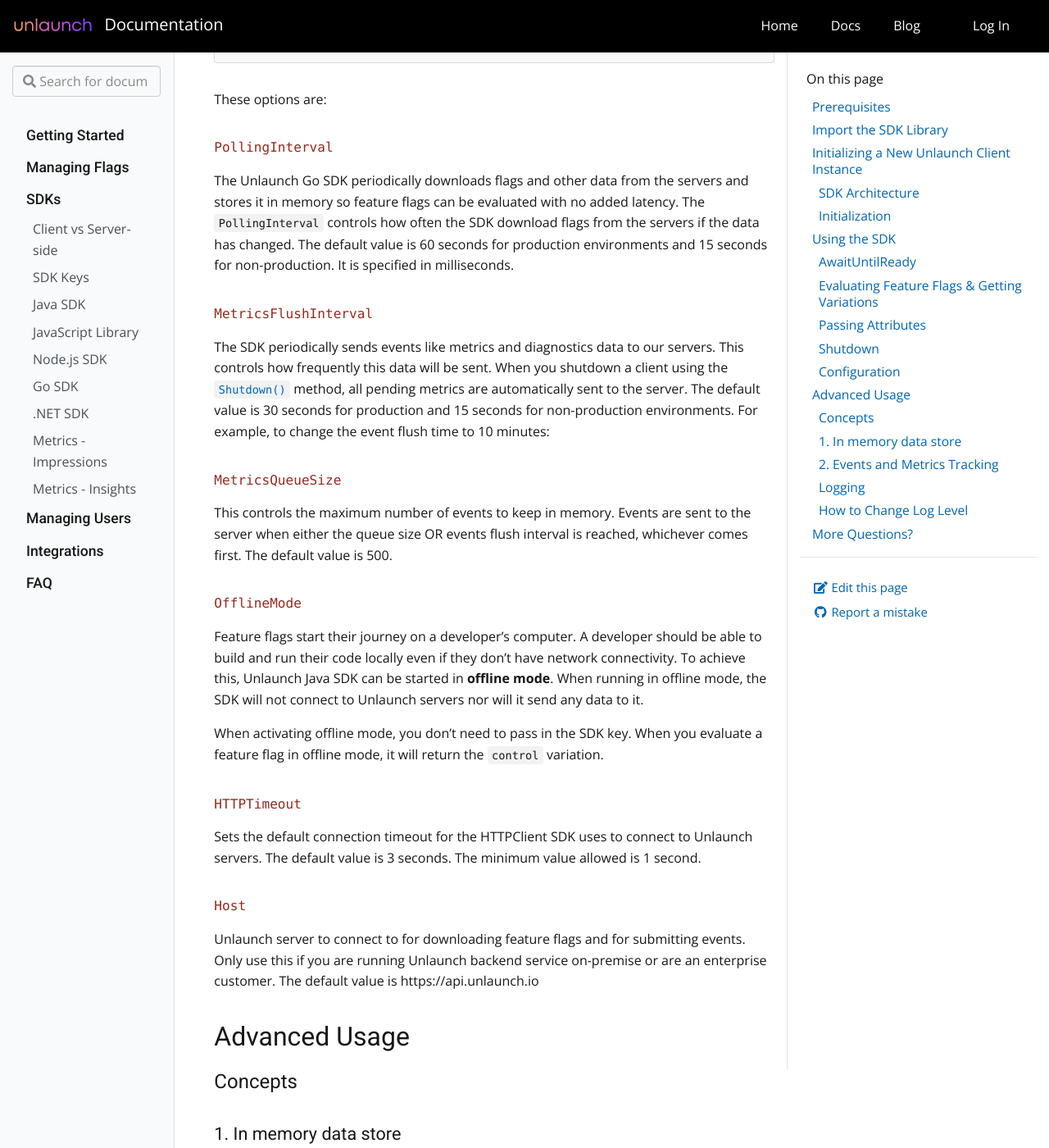
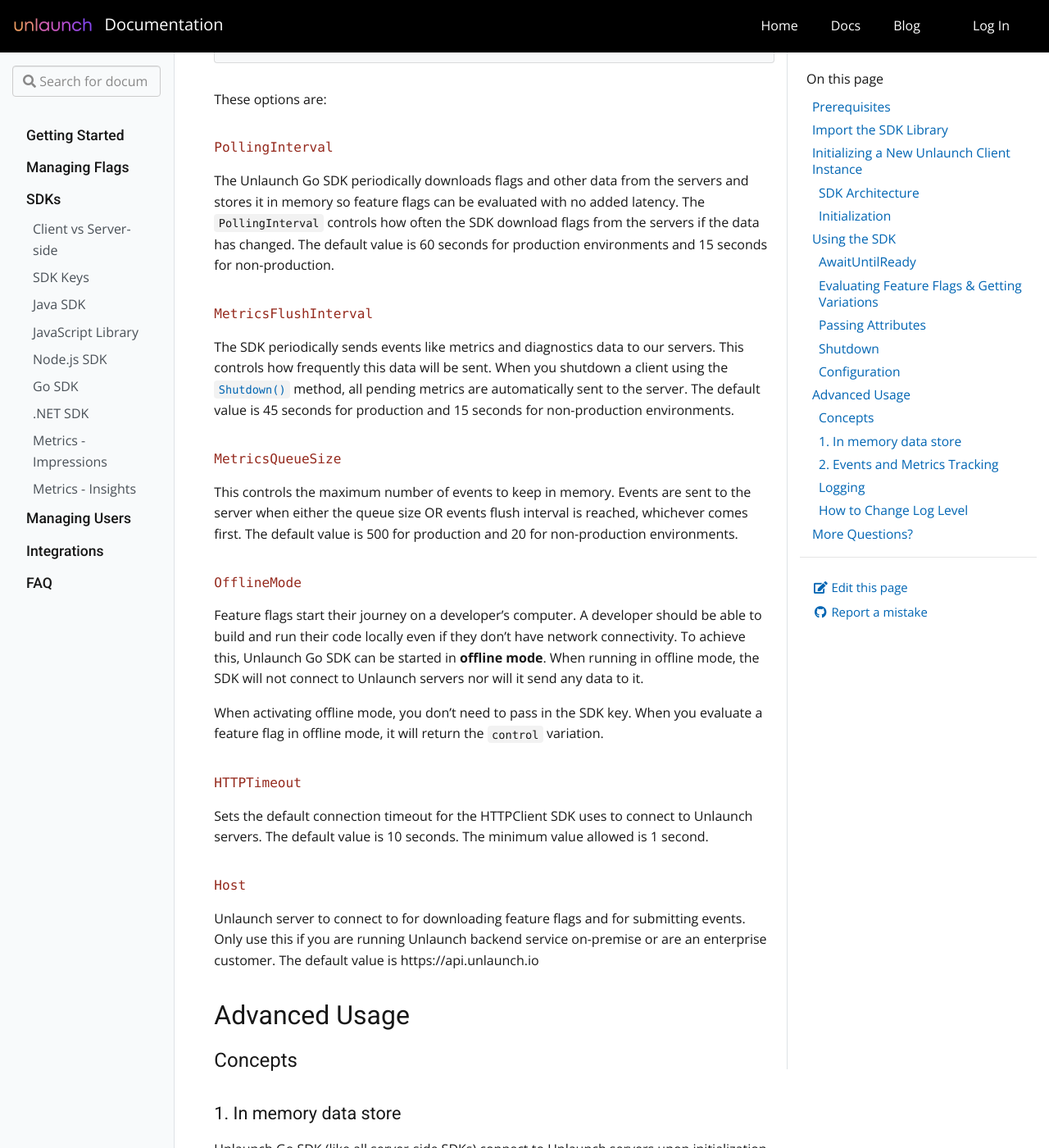
Before and after one commit to unlaunch/documentation, a Jekyll site: the page built from _docs/sdks/go-sdk.md, in a window 1280 px wide and 1400 px high, scrolled down 6884 px. Shown: the whole window at 82% size. Built offline with Jekyll 4.4.1, drawn with Linux system fonts in a browser that asks for light colours; some of the changed text lies outside the part shown.

Commit message:
UL-809 update SDK methods

```diff
--- a/_docs/sdks/go-sdk.md
+++ b/_docs/sdks/go-sdk.md
@@ -7,7 +7,7 @@
 
 This guide provides complete information about the Unlaunch Go SDK and how to integrate it in your applications to use feature flags to safely and confidently release new features to your users.
 
-The Unlaunch Go SDK provides a Go API to access Unlaunch. Using the SDK, you can easily build Go applications that can evaluate feature flags, access configuration, and more. Unlaunch Go SDK is *open source*. SDK source code is available on <a href="https://github.com/unlaunch/go-sdk" rel="nofollow">GitHub <i class="fab fa-github fa-fw"></i></a> You can also checkout the Java [example project](https://github.com/unlaunch/hello-go).
+The Unlaunch Go SDK provides a Go API to access Unlaunch. Using the SDK, you can easily build Go applications that can evaluate feature flags, access configuration, and more. Unlaunch Go SDK is *open source*. SDK source code is available on <a href="https://github.com/unlaunch/go-sdk" rel="nofollow">GitHub <i class="fab fa-github fa-fw"></i></a> You can also checkout the [example project](https://github.com/unlaunch/hello-go).
 
 ### Language Support
 
@@ -201,22 +201,22 @@
 These options are:
 
 ##### `PollingInterval`
-The Unlaunch Go SDK periodically downloads flags and other data from the servers and stores it in memory so feature flags can be evaluated with no added latency. The `PollingInterval` controls how often the SDK download flags from the servers if the data has changed. The default value is 60 seconds for production environments and 15 seconds for non-production. It is specified in milliseconds.
+The Unlaunch Go SDK periodically downloads flags and other data from the servers and stores it in memory so feature flags can be evaluated with no added latency. The `PollingInterval` controls how often the SDK download flags from the servers if the data has changed. The default value is 60 seconds for production environments and 15 seconds for non-production.
 
 
 ##### `MetricsFlushInterval`
-The SDK periodically sends events like metrics and diagnostics data to our servers. This controls how frequently this data will be sent. When you shutdown a client using the [`Shutdown()`](https://pkg.go.dev/github.com/unlaunch/go-sdk/unlaunchio/client#UnlaunchClient.Shutdown) method, all pending metrics are automatically sent to the server. The default value is 30 seconds for production and 15 seconds for non-production environments. For example, to change the event flush time to 10 minutes:
+The SDK periodically sends events like metrics and diagnostics data to our servers. This controls how frequently this data will be sent. When you shutdown a client using the [`Shutdown()`](https://pkg.go.dev/github.com/unlaunch/go-sdk/unlaunchio/client#UnlaunchClient.Shutdown) method, all pending metrics are automatically sent to the server. The default value is 45 seconds for production and 15 seconds for non-production environments.
 
 ##### `MetricsQueueSize`
-This controls the maximum number of events to keep in memory. Events are sent to the server when either the queue size OR events flush interval is reached, whichever comes first. The default value is 500.
+This controls the maximum number of events to keep in memory. Events are sent to the server when either the queue size OR events flush interval is reached, whichever comes first. The default value is 500 for production and 20 for non-production environments.
 
 ##### `OfflineMode`
-Feature flags start their journey on a developer's computer. A developer should be able to build and run their code locally even if they don't have network connectivity. To achieve this, Unlaunch Java SDK can be started in **offline mode**. When running in offline mode, the SDK will not connect to Unlaunch servers nor will it send any data to it.
+Feature flags start their journey on a developer's computer. A developer should be able to build and run their code locally even if they don't have network connectivity. To achieve this, Unlaunch Go SDK can be started in **offline mode**. When running in offline mode, the SDK will not connect to Unlaunch servers nor will it send any data to it.
 
 When activating offline mode, you don't need to pass in the SDK key. When you evaluate a feature flag in offline mode, it will return the `control` variation.
 
 ##### `HTTPTimeout`
-Sets the default connection timeout for the HTTPClient SDK uses to connect to Unlaunch servers. The default value is 3 seconds. The minimum value allowed is 1 second.
+Sets the default connection timeout for the HTTPClient SDK uses to connect to Unlaunch servers. The default value is 10 seconds. The minimum value allowed is 1 second.
 
 ##### `Host`
 Unlaunch server to connect to for downloading feature flags and for submitting events. Only use this if you are running Unlaunch backend service on-premise or are an enterprise customer. The default value is https://api.unlaunch.io
```
Also changed, not shown: other parts of _docs/sdks/go-sdk.md (+3 -3 lines).
